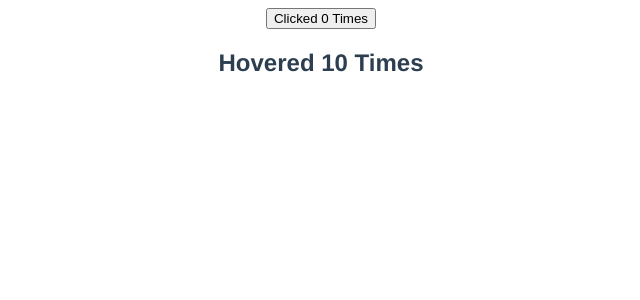
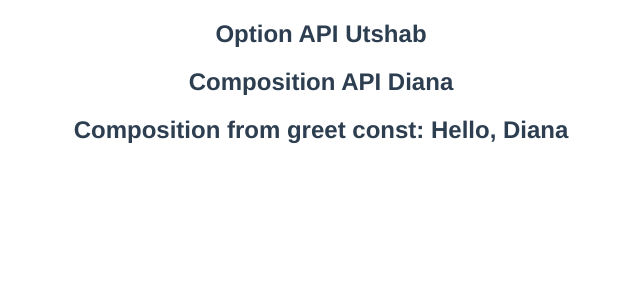
Before and after one commit to utshab-roy/vue-ui, a Vue app: page / in a window 1280 px wide. Shown: the top 300 px of the page, without its empty margins (319-959 px from the left). Built offline with nearby package versions, Linux system fonts and the light colour scheme.

Commit message:
basic demo of ref composition api, replace of data() option

```diff
--- a/src/App.vue
+++ b/src/App.vue
@@ -1,12 +1,9 @@
 <template>
-    <ClickCounter />
-    <HoverCounter />
+    <Data />
 </template>
 
 <script>
-import ClickCounter from "./components/ClickCounter.vue";
-import HoverCounter from "./components/HoverCounter.vue";
-
+import Data from "./components/Data.vue";
 export default {
     name: "App",
     data() {
@@ -14,7 +11,7 @@
 
         };
     },
-    components: { ClickCounter, HoverCounter }
+    components: { Data }
 }
 </script>
 
--- /dev/null
+++ b/src/components/Data.vue
@@ -0,0 +1,33 @@
+<template>
+    <div>
+        <h2>Option API {{ o_firstName }}</h2>
+        <h2>Composition API {{ c_firstName }}</h2>
+        <h2>Composition from greet const: {{ greet }}</h2>
+    </div>
+</template>
+
+<script>
+import { ref } from "vue";
+export default {
+    name: 'Data',
+    setup() {
+        const c_firstName = ref('Bipro')
+        console.log('c_firstName', c_firstName);
+        c_firstName.value = 'Diana'
+        const greet = `Hello, ${c_firstName.value}`
+        return {
+            c_firstName,
+            greet
+        }
+    },
+    data() {
+        return {
+            o_firstName: 'Utshab'
+        }
+    },
+}
+</script>
+
+<style scoped>
+
+</style>
--- a/src/components/TabA.vue
+++ b/src/components/TabA.vue
@@ -1,6 +1,6 @@
 <template>
     <div>
-        Tab A contnent
+        Tab A content
     </div>
 </template>
 
--- a/src/components/TabB.vue
+++ b/src/components/TabB.vue
@@ -1,6 +1,6 @@
 <template>
     <div>
-        Tab B contnent
+        Tab B content
     </div>
 </template>
 
```
